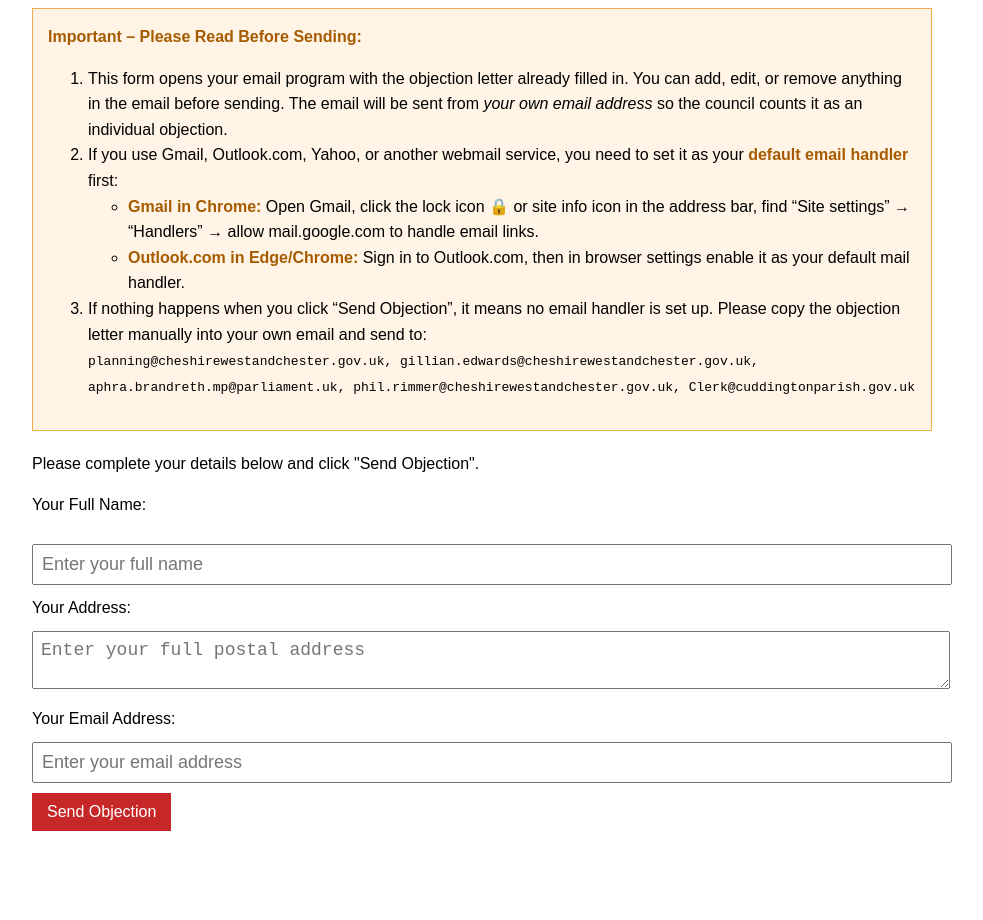
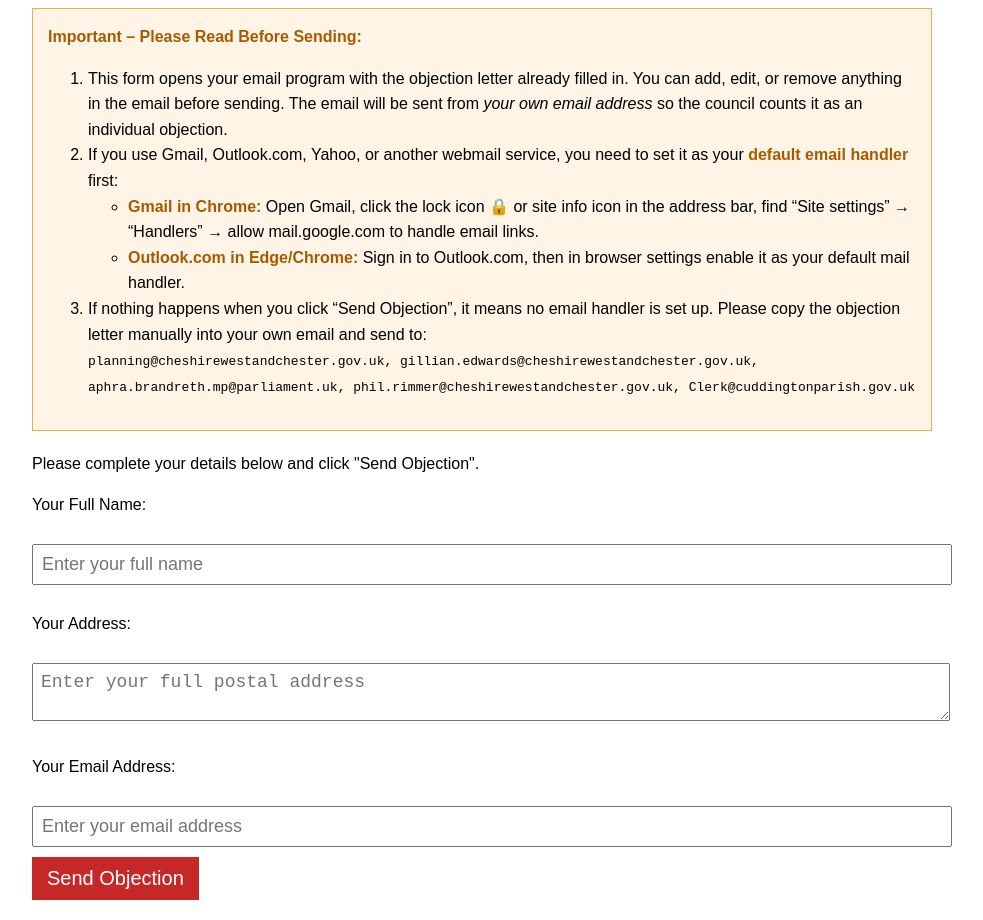
Before and after one commit to ChrisByrn3/Planning-Objection-25-02017-FUL, a plain HTML site: page index.html in a window 1280 px wide. Shown: the part 106-1026 px from the top of the page, without its empty margins (158-1141 px from the left). Before the commit the page ends 957 px from the top, so only its background shows below. Drawn offline with Linux system fonts and the light colour scheme.

Commit message:
Update index.html

```diff
--- a/index.html
+++ b/index.html
@@ -6,7 +6,7 @@
 <style>
   body { font-family: Arial, sans-serif; max-width: 900px; margin: auto; padding: 20px; line-height: 1.6; }
   textarea, input { width: 100%; margin: 10px 0; padding: 8px; font-size: 18px; }
-  button { background: #c62828; color: white; padding: 10px 15px; font-size: 16px; border: none; cursor: pointer; }
+  button { background: #c62828; color: white; padding: 10px 15px; font-size: 20px; border: none; cursor: pointer; }
   button:hover { background: #a91414; }
   .instructions { background: #fff4e5; border: 1px solid #f0ad4e; padding: 15px; margin-bottom: 20px; }
   .instructions strong { color: #a65b00; }
@@ -40,10 +40,10 @@ You can add, edit, or remove anything in the email before sending.
 <p>Your Full Name:</p>
 <input type="text" id="name" placeholder="Enter your full name">
 
-<label>Your Address:</label>
+<p>Your Address:</p>
 <textarea id="address" placeholder="Enter your full postal address"></textarea>
 
-<label>Your Email Address:</label>
+<p>Your Email Address:</p>
 <input type="email" id="email" placeholder="Enter your email address">
 
 <button onclick="sendEmail()">Send Objection</button>
```
